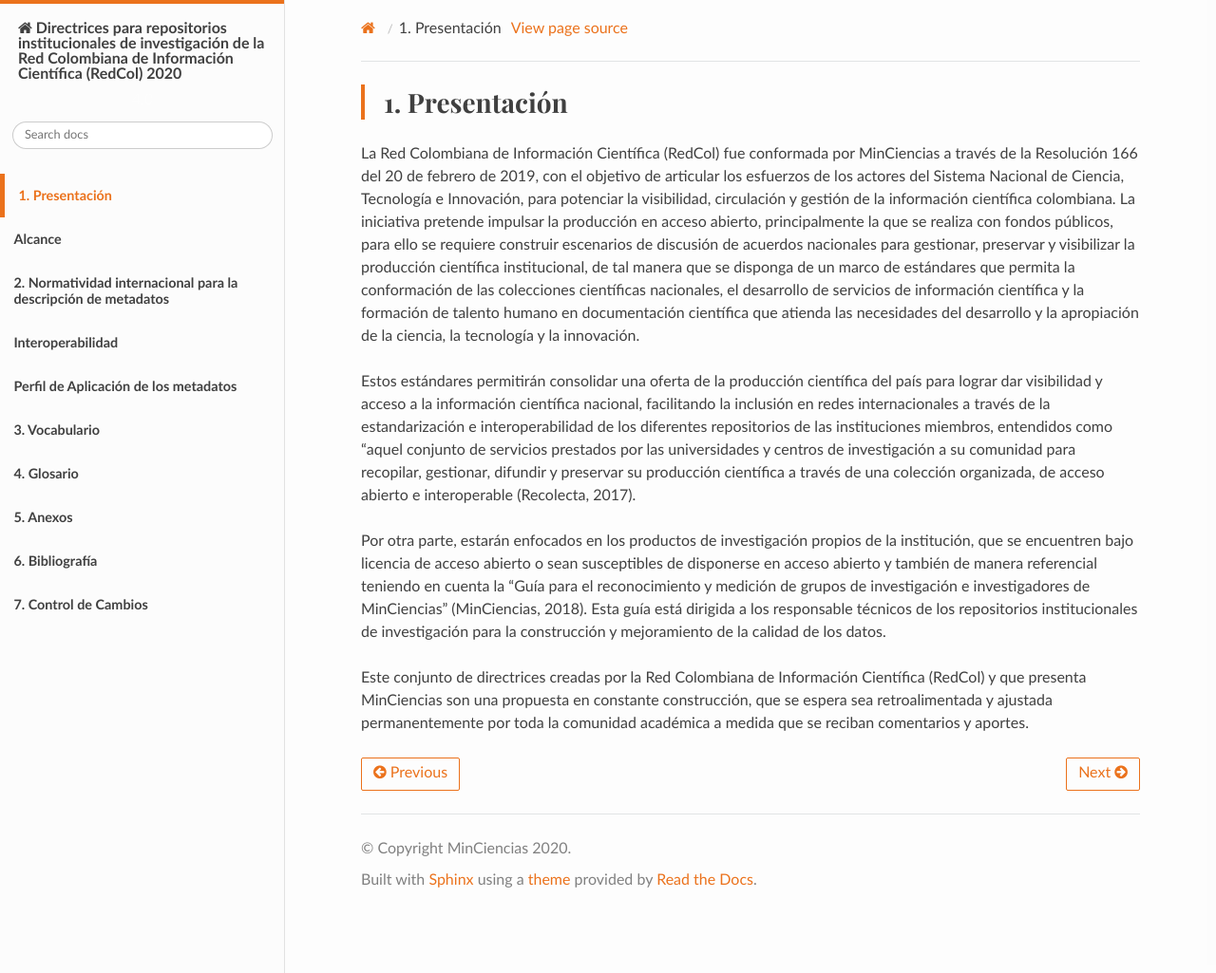
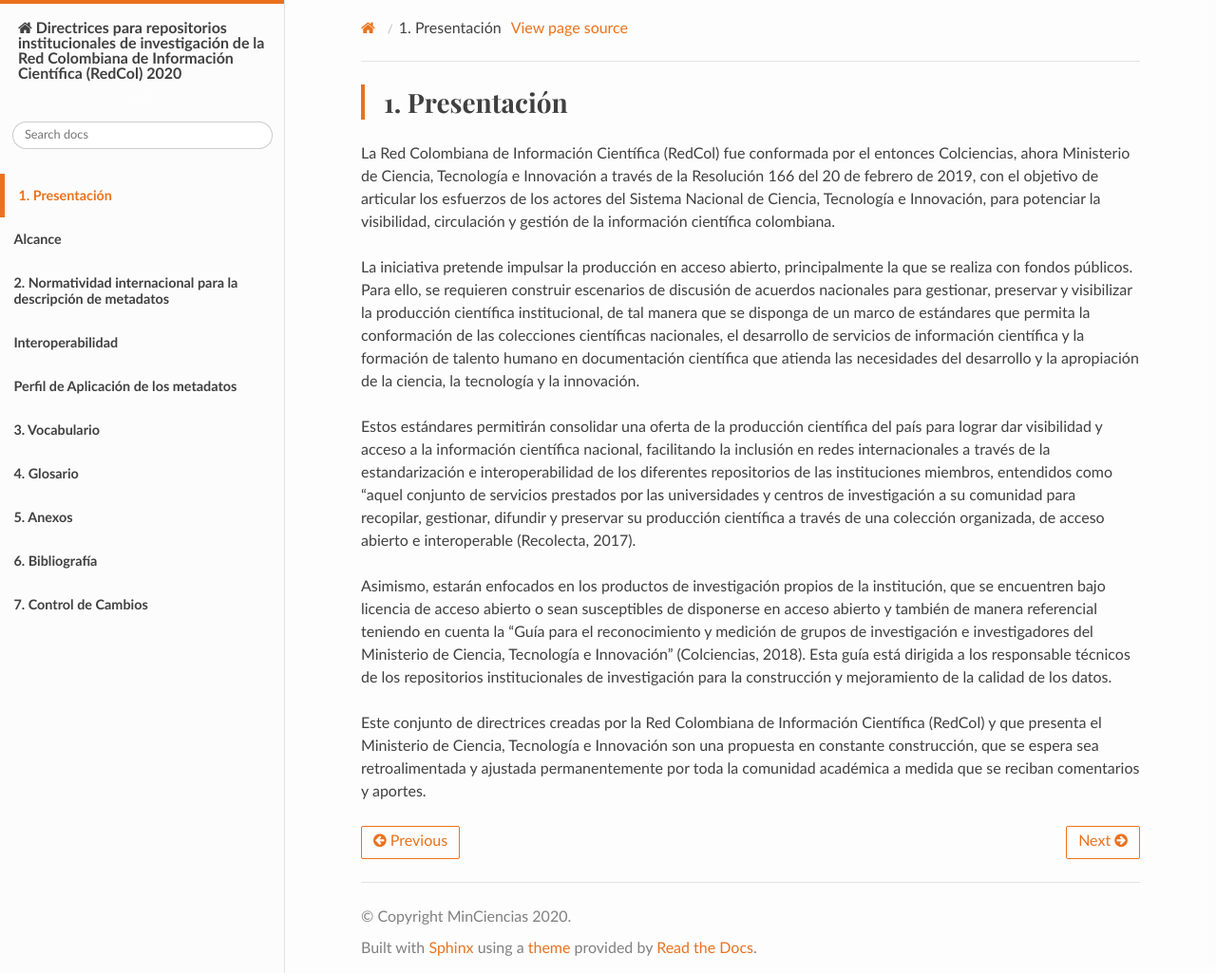
Before and after one commit to rcic/openaire4, a Sphinx documentation site: the page built from docs/presentacion.rst, in a window 1280 px wide and 1025 px high. Shown: the whole window at 95% size. Built offline with Sphinx 7.4.7 and the Read the Docs theme 2.0.0, drawn with Linux system fonts in a browser that asks for light colours; some web fonts are replaced; a script that is not in the unit is left out.

Commit message:
Corrección
Correcciones en azul

```diff
--- a/docs/interoperabilidad.rst
+++ b/docs/interoperabilidad.rst
@@ -3,7 +3,7 @@
 Interoperabilidad
 =================
 
-Un componente vital que debe ser tenido en cuenta en todas las las políticas y/o directrices de gestión de los proyectos institucionales de **Sistemas de información de investigación, Repositorios institucionales , Bibliotecas Digitales, y Sistemas de publicación monográficos/seriados es el componente de Interoperabilidad del sistema de información**, entendiendo esta como “La capacidad de un sistema de información para comunicarse y compartir datos, información, documentos y objetos digitales de forma efectiva, con uno o varios sistemas de información (siendo generalmente estos sistemas completamente heterogéneos, distribuidos y geográficamente distantes), mediante una interconexión libre, automática y transparente, sin dejar de utilizar en ningún momento la interfaz del sistema propio”(Gómez-Dueñas, 2009). De esta forma aunque los sistemas de información sean totalmente funcionales en  el ámbito de aplicación y uso de los usuarios (Interfaces de Usuario). Para muchos proyectos, no es claro cómo estos sistemas de información se pueden articular con otros sistemas y redes de información y participar en la creación de productos y servicios distribuidos.
+Un componente vital que debe ser tenido en cuenta en todas las las políticas y/o directrices de gestión de los proyectos institucionales de **Sistemas de información de investigación, Repositorios institucionales , Bibliotecas Digitales, y Sistemas de publicación monográficos/seriados es el componente de Interoperabilidad del sistema de información**, entendiendo esta como “La capacidad de un sistema de información para comunicarse y compartir datos, información, documentos y objetos digitales de forma efectiva, con uno o varios sistemas de información (siendo generalmente estos sistemas completamente heterogéneos, distribuidos y geográficamente distantes), mediante una interconexión libre, automática y transparente, sin dejar de utilizar en ningún momento la interfaz del sistema propio”(Gómez-Dueñas, 2009). De esta forma, aunque los sistemas de información sean totalmente funcionales en  el ámbito de aplicación y uso de los usuarios (Interfaces de Usuario). Para muchos proyectos, no es claro cómo estos sistemas de información se pueden articular con otros sistemas y redes de información y participar en la creación de productos y servicios distribuidos.
 
 Hay tres elementos claves que se deben tener en cuenta como parte importante del componente de interoperabilidad en estos sistemas de Información y que actualmente presentan algunos problemas que se detallan a continuación:
 
--- a/docs/normatividadInter.rst
+++ b/docs/normatividadInter.rst
@@ -9,6 +9,6 @@ Se ha aplicado la normativa RDA en la descripción de metadatos para repositorio
 
 Para determinar las formas controladas de los nombres como puntos de acceso que permitan identificar inequívocamente una entidad y recuperar eficazmente la información del registro de metadatos, la normativa RDA se aplicará tanto en el formato bibliográfico como en los distintos registros de autoridad de nombre, entidades corporativas, series y puntos de acceso temáticos.
 
-La aplicación de las RDA no sólo será seguir un principio de representación, sino una razón más práctica para fomentar la reutilización de los datos y la descarga de la descripción de los recursos.
+La aplicación de las RDA no sólo implicará seguir un principio de representación, sino una razón más práctica para fomentar la reutilización de los datos y la descarga de la descripción de los recursos.
 
-Por esta razón, se hace necesario aplicar las RDA como un componente fundamental de la descripción de los productos de investigación desarrollados por MinCiencias, y como lineamiento general para los Sistemas de información de investigación, Repositorios institucionales , Bibliotecas Digitales, y Sistemas de publicación monográficos/seriados.
+Por esta razón, se hace necesario aplicar las RDA como un componente fundamental de la descripción de los productos de investigación desarrollados por el Ministerio de Ciencia, Tecnología e Innovación, y como lineamiento general para los Sistemas de información de investigación, Repositorios institucionales , Bibliotecas Digitales, y Sistemas de publicación monográficos/seriados.
--- a/docs/presentacion.rst
+++ b/docs/presentacion.rst
@@ -3,10 +3,12 @@
 Presentación
 ===============
 
-La Red Colombiana de Información Científica (RedCol) fue conformada por MinCiencias a través de la Resolución 166 del 20 de febrero de 2019, con el objetivo de articular los esfuerzos de los actores del Sistema Nacional de Ciencia, Tecnología e Innovación, para potenciar la visibilidad, circulación y gestión de la información científica colombiana. La iniciativa pretende impulsar la producción en acceso abierto, principalmente la que se realiza con fondos públicos, para ello se requiere construir escenarios de discusión de acuerdos nacionales para gestionar, preservar y visibilizar la producción científica institucional, de tal manera que se disponga de un marco de estándares que permita la conformación de las colecciones científicas nacionales, el desarrollo de servicios de información científica y la formación de talento humano en documentación científica que atienda las necesidades del desarrollo y la apropiación de la ciencia, la tecnología y la innovación.
+La Red Colombiana de Información Científica (RedCol) fue conformada por el entonces Colciencias, ahora Ministerio de Ciencia, Tecnología e Innovación a través de la Resolución 166 del 20 de febrero de 2019, con el objetivo de articular los esfuerzos de los actores del Sistema Nacional de Ciencia, Tecnología e Innovación, para potenciar la visibilidad, circulación y gestión de la información científica colombiana.
+
+La iniciativa pretende impulsar la producción en acceso abierto, principalmente la que se realiza con fondos públicos. Para ello, se requieren construir escenarios de discusión de acuerdos nacionales para gestionar, preservar y visibilizar la producción científica institucional, de tal manera que se disponga de un marco de estándares que permita la conformación de las colecciones científicas nacionales, el desarrollo de servicios de información científica y la formación de talento humano en documentación científica que atienda las necesidades del desarrollo y la apropiación de la ciencia, la tecnología y la innovación.
 
 Estos estándares permitirán consolidar una oferta de la producción científica del país para lograr dar visibilidad y acceso a la información científica nacional, facilitando la inclusión en redes internacionales a través de la estandarización e interoperabilidad de los diferentes repositorios de las instituciones miembros, entendidos como “aquel conjunto de servicios prestados por las universidades y centros de investigación a su comunidad para recopilar, gestionar, difundir y preservar su producción científica a través de una colección organizada, de acceso abierto e interoperable (Recolecta, 2017).
 
-Por otra parte, estarán enfocados en los productos de investigación propios de la institución, que se encuentren bajo licencia de acceso abierto o sean susceptibles de disponerse en acceso abierto y también de manera referencial teniendo en cuenta la “Guía para el reconocimiento y medición de grupos de investigación e investigadores de MinCiencias”  (MinCiencias, 2018). Esta guía está dirigida a los responsable técnicos de los repositorios institucionales de investigación para la construcción y mejoramiento de la calidad de los datos.
+Asimismo, estarán enfocados en los productos de investigación propios de la institución, que se encuentren bajo licencia de acceso abierto o sean susceptibles de disponerse en acceso abierto y también de manera referencial teniendo en cuenta la “Guía para el reconocimiento y medición de grupos de investigación e investigadores del Ministerio de Ciencia, Tecnología e Innovación” (Colciencias, 2018). Esta guía está dirigida a los responsable técnicos de los repositorios institucionales de investigación para la construcción y mejoramiento de la calidad de los datos.
 
-Este conjunto de directrices creadas por la Red Colombiana de Información Científica (RedCol) y que presenta MinCiencias son una propuesta en constante construcción, que se espera sea retroalimentada y ajustada permanentemente por toda la comunidad académica a medida que se reciban comentarios y aportes.
+Este conjunto de directrices creadas por la Red Colombiana de Información Científica (RedCol) y que presenta el Ministerio de Ciencia, Tecnología e Innovación son una propuesta en constante construcción, que se espera sea retroalimentada y ajustada permanentemente por toda la comunidad académica a medida que se reciban comentarios y aportes.
```
Also changed, not shown: docs/use_of_oai_pmh.rst (+6 -6 lines).
